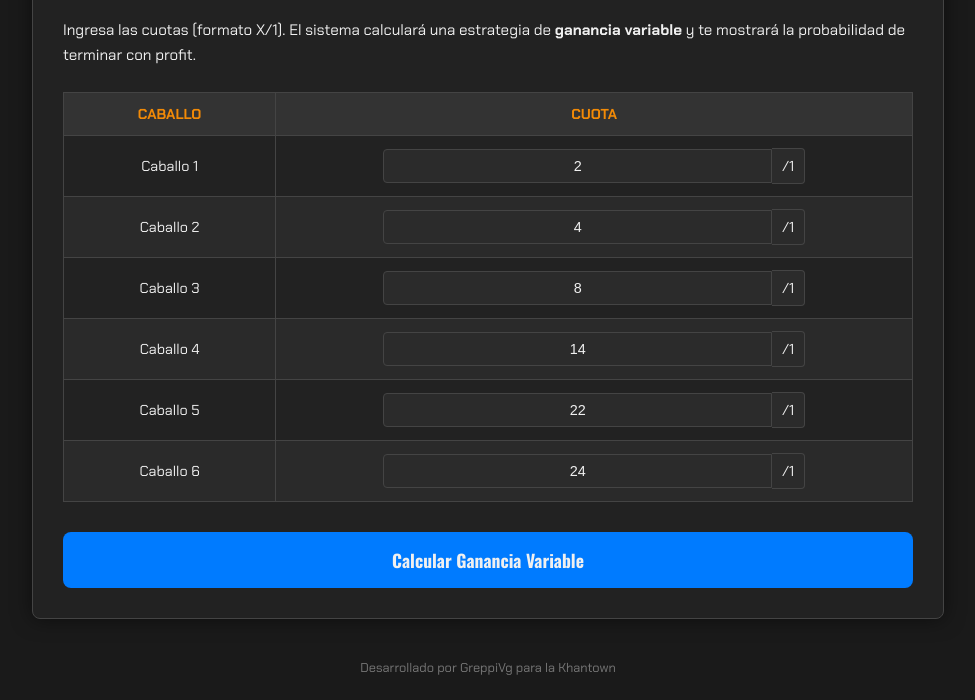
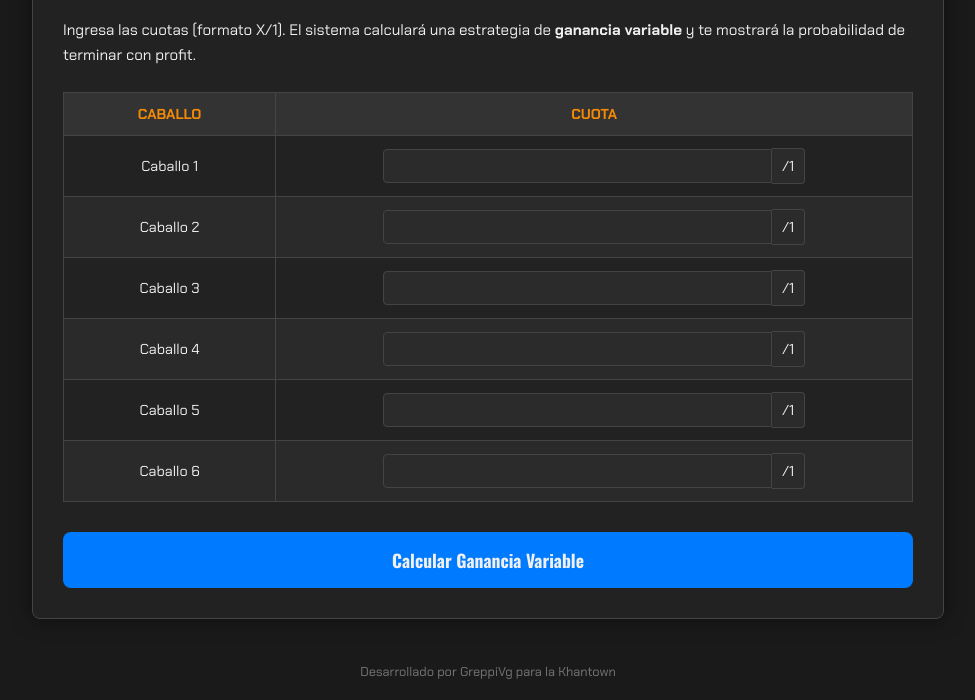
Before and after one commit to FirewolfVG/Calculadora-CMK, a plain HTML site: page index.html in a window 1280 px wide. Shown: the part 113-813 px from the top of the page, without its empty margins (152-1127 px from the left). Drawn offline with nearby package versions, Linux system fonts and the light colour scheme.

Commit message:
Update index.html

```diff
--- a/index.html
+++ b/index.html
@@ -34,7 +34,7 @@
     button:hover{ background-color:#0056b3; transform:translateY(-2px); box-shadow:0 4px 10px rgba(0,123,255,0.3); }
     .positivo{ color:var(--gta-success-green); font-weight:bold; }
     .negativo{ color:var(--gta-danger-red); font-weight:bold; }
-    .footer{ margin-top:20px; color:#777; font-size:0.8em; text-align:center; }
+    .footer{ margin-top:24px; color:#777; font-size:0.8em; text-align:center; }
   </style>
 </head>
 <body>
@@ -45,12 +45,12 @@
     <table id="tabla-inputs">
       <thead><tr><th>Caballo</th><th>Cuota</th></tr></thead>
       <tbody>
-        <tr><td>Caballo 1</td><td><div class="input-group"><input id="c1" type="text" value="2"><span class="static-text">/1</span></div></td></tr>
-        <tr><td>Caballo 2</td><td><div class="input-group"><input id="c2" type="text" value="4"><span class="static-text">/1</span></div></td></tr>
-        <tr><td>Caballo 3</td><td><div class="input-group"><input id="c3" type="text" value="8"><span class="static-text">/1</span></div></td></tr>
-        <tr><td>Caballo 4</td><td><div class="input-group"><input id="c4" type="text" value="14"><span class="static-text">/1</span></div></td></tr>
-        <tr><td>Caballo 5</td><td><div class="input-group"><input id="c5" type="text" value="22"><span class="static-text">/1</span></div></td></tr>
-        <tr><td>Caballo 6</td><td><div class="input-group"><input id="c6" type="text" value="24"><span class="static-text">/1</span></div></td></tr>
+        <tr><td>Caballo 1</td><td><div class="input-group"><input id="c1" type="text" value=""><span class="static-text">/1</span></div></td></tr>
+        <tr><td>Caballo 2</td><td><div class="input-group"><input id="c2" type="text" value=""><span class="static-text">/1</span></div></td></tr>
+        <tr><td>Caballo 3</td><td><div class="input-group"><input id="c3" type="text" value=""><span class="static-text">/1</span></div></td></tr>
+        <tr><td>Caballo 4</td><td><div class="input-group"><input id="c4" type="text" value=""><span class="static-text">/1</span></div></td></tr>
+        <tr><td>Caballo 5</td><td><div class="input-group"><input id="c5" type="text" value=""><span class="static-text">/1</span></div></td></tr>
+        <tr><td>Caballo 6</td><td><div class="input-group"><input id="c6" type="text" value=""><span class="static-text">/1</span></div></td></tr>
       </tbody>
     </table>
 
```
